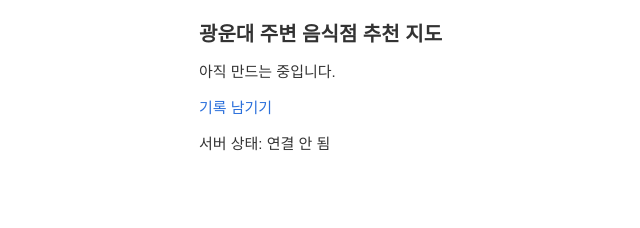
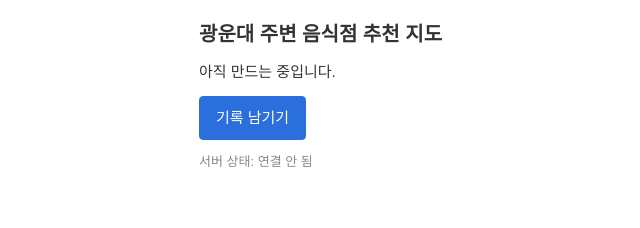
Before and after one commit to cjs1004ounds/oss-team07-daesik, a website: page public/index.html in a window 1280 px wide. Shown: the whole page, without its empty margins (177-817 px from the left). Drawn offline with Linux system fonts and the light colour scheme; no server answers.

Commit message:
feat: 버튼 링크와 보조 글자에 class 추가

```diff
--- a/public/index.html
+++ b/public/index.html
@@ -12,9 +12,9 @@
   <!-- 지도 화면이 들어올 자리 -->
   <p>아직 만드는 중입니다.</p>
 
-  <p><a href="/search.html">기록 남기기</a></p>
+  <p><a class="button" href="/search.html">기록 남기기</a></p>
 
-  <p>서버 상태: <span id="server-status">확인 중</span></p>
+  <p class="sub">서버 상태: <span id="server-status">확인 중</span></p>
 
   <script src="/js/main.js"></script>
 </body>
```
Also changed, not shown: public/review.html (+1 -1 lines), public/search.html (+1 -1 lines).
